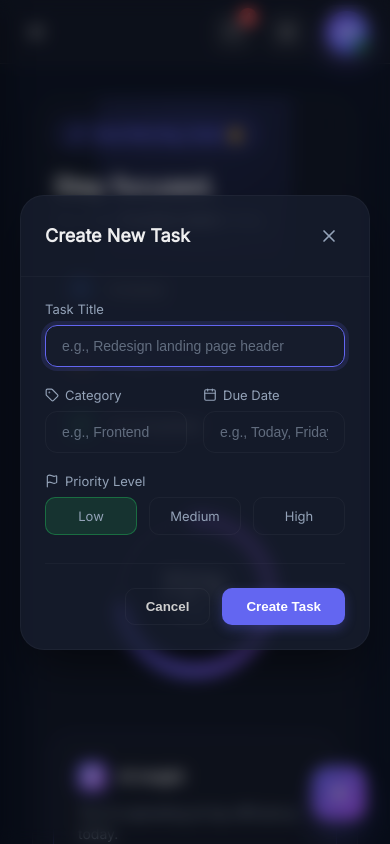
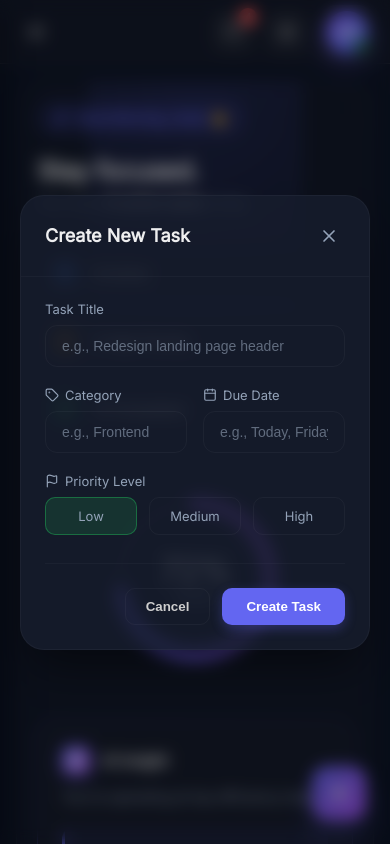
Before and after one commit to arashafsaryan/dashboard, a React (Vite) app: page /tasks in a window 390 px wide. Both pictures are taken after a click on the button 339 px from the left and 793 px from the top of the page. Shown: the top 844 px of the page. Built offline with nearby package versions, Linux system fonts and the light colour scheme.

Commit message:
Fixing some problems

```diff
--- a/src/features/Tasks/TasksPage.module.css
+++ b/src/features/Tasks/TasksPage.module.css
@@ -192,14 +192,12 @@
 ========================== */
 @media (max-width: 1024px) {
   .page {
-    padding: 30px;
     gap: 24px;
   }
 }
 
 @media (max-width: 768px) {
   .page {
-    padding: 20px;
     gap: 20px;
   }
 
@@ -216,10 +214,6 @@
 }
 
 @media (max-width: 480px) {
-  .page {
-    padding: 16px;
-  }
-
   .sectionTitle h3 {
     font-size: 16px;
   }
--- a/src/features/Tasks/components/AddTaskModal/AddTaskModal.jsx
+++ b/src/features/Tasks/components/AddTaskModal/AddTaskModal.jsx
@@ -86,7 +86,6 @@ export default function AddTaskModal({ onClose, onAdd }) {
           <div className={styles.inputGroup}>
             <label htmlFor="title">Task Title</label>
             <input
-              autoFocus
               type="text"
               id="title"
               name="title"
--- a/src/features/Tasks/components/AddTaskModal/AddTaskModal.module.css
+++ b/src/features/Tasks/components/AddTaskModal/AddTaskModal.module.css
@@ -3,13 +3,14 @@
 ========================== */
 .backdrop {
   position: fixed;
-  inset: 0; /* معادل top, left, right, bottom صفر */
+  inset: 0;
   background: rgba(0, 0, 0, 0.4);
-  backdrop-filter: blur(8px); /* تار کردن پس‌زمینه کل صفحه */
+  backdrop-filter: blur(8px);
   -webkit-backdrop-filter: blur(8px);
   display: flex;
   align-items: center;
   justify-content: center;
+  isolation: isolate;
   z-index: 1000;
   padding: 20px;
 }
--- a/src/features/Tasks/components/TaskSearch/TaskSearch.jsx
+++ b/src/features/Tasks/components/TaskSearch/TaskSearch.jsx
@@ -15,7 +15,6 @@ export default function TaskSearch({
       {/* باکس اصلی جستجو */}
       <div className={styles.searchContainer}>
         <Search size={18} className={styles.searchIcon} />
-
         <input
           type="text"
           placeholder="Search tasks, categories, or tags..."
--- a/src/features/Tasks/components/TaskSearch/TaskSearch.module.css
+++ b/src/features/Tasks/components/TaskSearch/TaskSearch.module.css
@@ -4,13 +4,14 @@
 .toolbarWrapper {
   display: flex;
   align-items: center;
+  margin-top: 30px;
   gap: 16px;
   width: 100%;
   flex-wrap: wrap; /* در موبایل فیلترها می‌روند خط پایین */
 }
 
 /* ==========================
-   Smart Search Container
+   Search Container
 ========================== */
 .searchContainer {
   flex-grow: 1;
@@ -19,11 +20,9 @@
   gap: 12px;
   padding: 0 16px;
   height: 48px;
-
   background: color-mix(in srgb, var(--surface) 50%, transparent);
   border: 1px solid color-mix(in srgb, var(--border) 60%, transparent);
   border-radius: 14px;
-
   transition: all 0.3s ease;
   position: relative;
   overflow: hidden;
@@ -138,7 +137,7 @@
 .activeChip {
   background: color-mix(in srgb, var(--text) 10%, transparent);
   color: var(--text);
-  border-color: var(--text);
+  border: 1px solid #3474ff7a;
 }
 
 /* ==========================
@@ -148,7 +147,7 @@
   .searchContainer,
   .chip,
   .filterBtn {
-    height: 42px; /* در موبایل کمی جمع‌وجورتر شود */
+    height: 42px;
   }
   .filters {
     width: 100%;
@@ -159,3 +158,8 @@
     display: none;
   }
 }
+@media (max-width: 450px) {
+  .chip {
+    font-size: 12px;
+  }
+}
```
